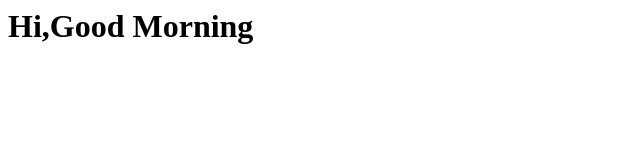
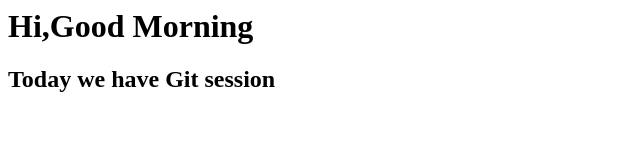
Before and after one commit to Manashreemanaswinee/myproject, a plain HTML site: page index.html in a window 1280 px wide. Shown: the whole page, without its empty margins (0-640 px from the left). Drawn offline with Linux system fonts and the light colour scheme.

Commit message:
This is my second commit to index.html

```diff
--- a/index.html
+++ b/index.html
@@ -1 +1,2 @@
 <h1>Hi,Good Morning <h1>
+<h2>Today we have Git session<h2>
```
